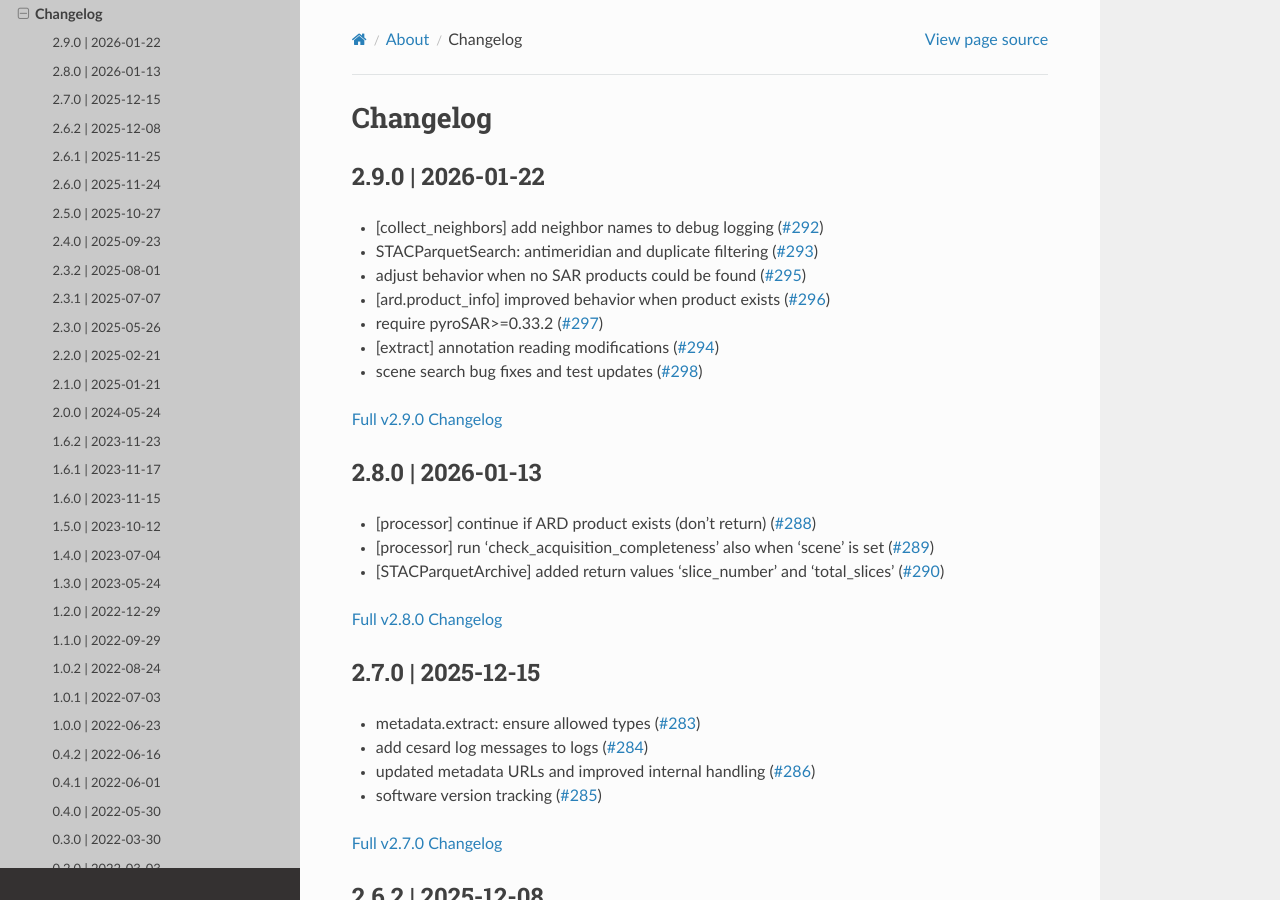
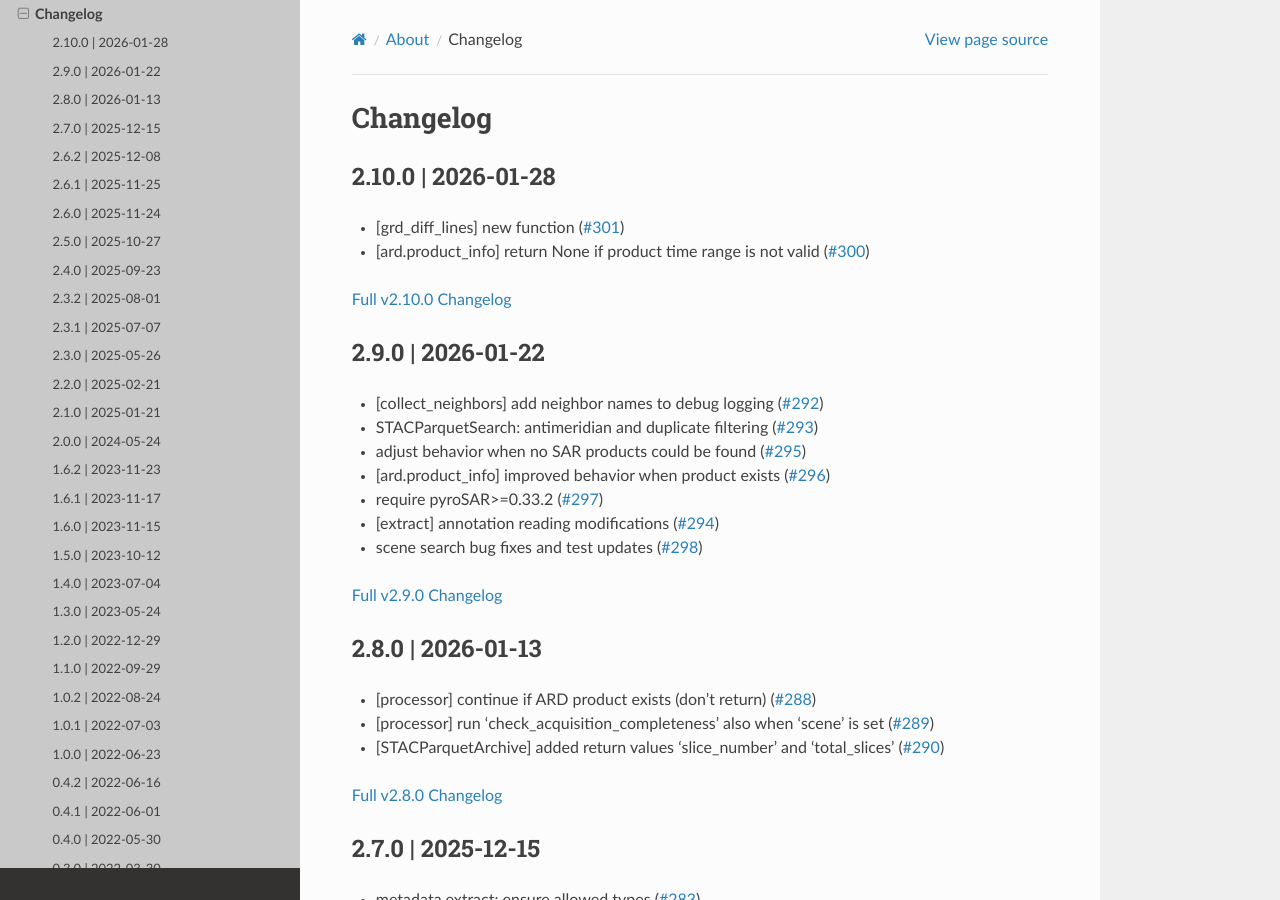
Before and after one commit to SAR-ARD/s1ard, a Sphinx documentation site: the page built from docs/source/about/changelog.rst, in a window 1280 px wide and 900 px high. Built offline with Sphinx 7.4.7 and the Read the Docs theme 3.1.0, drawn with Linux system fonts in a browser that asks for light colours.

Commit message:
version 2.10.0 changelog

```diff
--- a/docs/source/about/changelog.rst
+++ b/docs/source/about/changelog.rst
@@ -1,5 +1,14 @@
 Changelog
 =========
+
+2.10.0 | 2026-01-28
+-------------------
+
+* [grd_diff_lines] new function (`#301 <https://github.com/SAR-ARD/s1ard/pull/301>`_)
+* [ard.product_info] return None if product time range is not valid (`#300 <https://github.com/SAR-ARD/s1ard/pull/300>`_)
+
+
+`Full v2.10.0 Changelog <https://github.com/SAR-ARD/s1ard/compare/v2.9.0...v2.10.0>`_
 
 2.9.0 | 2026-01-22
 ------------------
```
